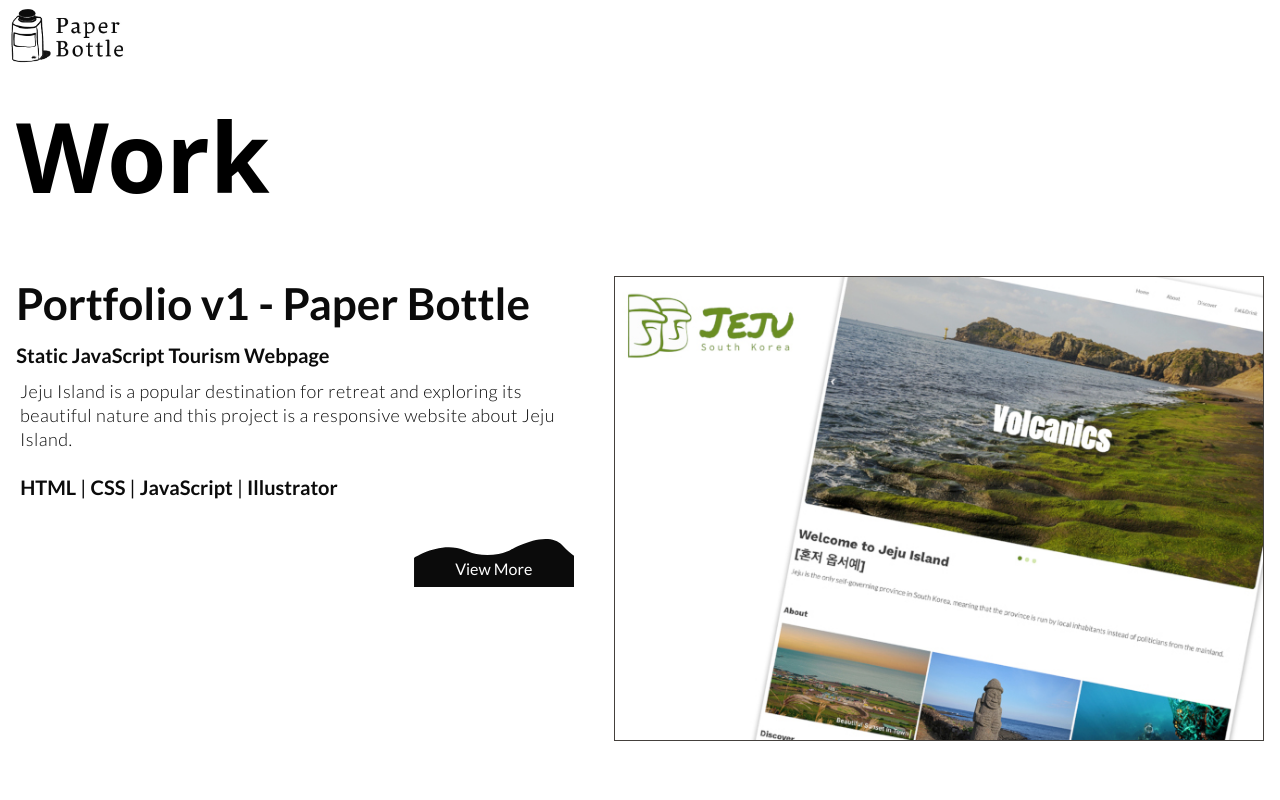
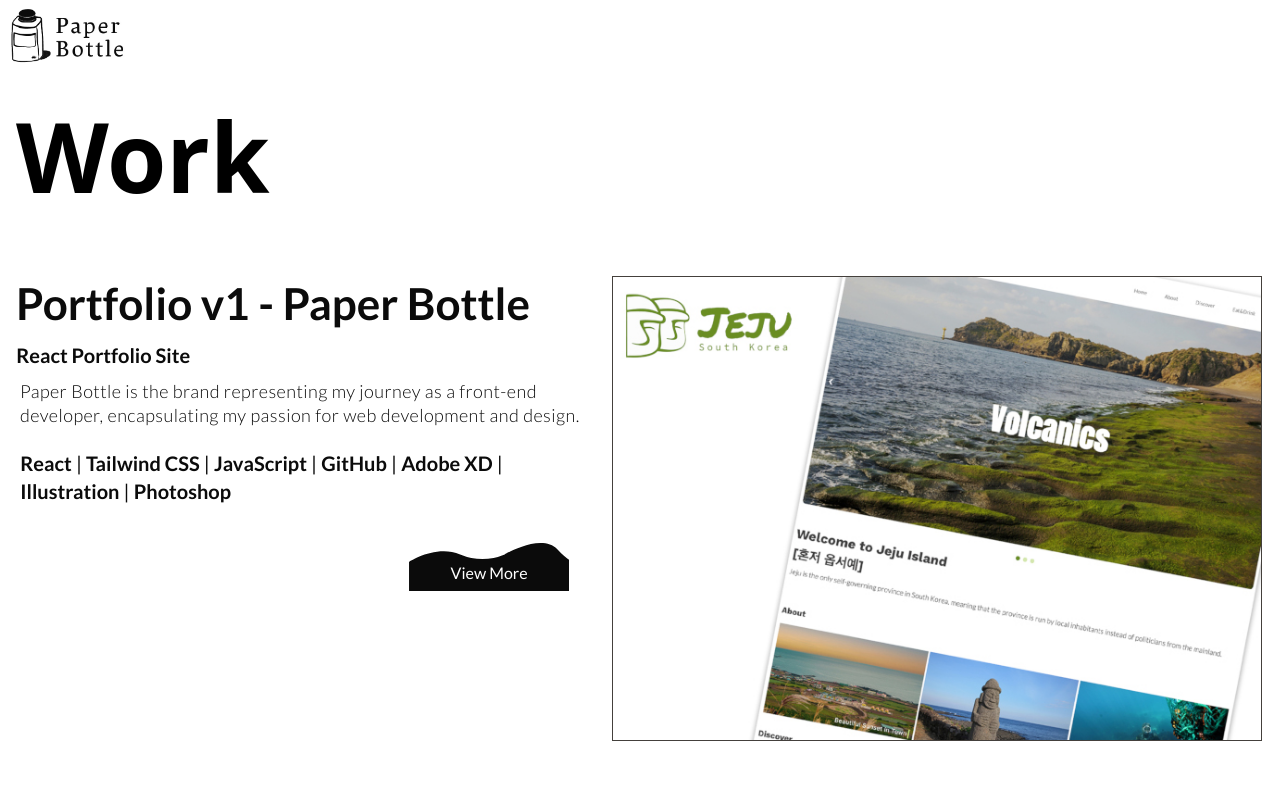
Before and after one commit to autumn-ahreum/portfolio-v1, a React (Vite) app: page /works in a window 1280 px wide. Shown: the top 800 px of the page. Built offline with nearby package versions, Linux system fonts and the light colour scheme; a web font is replaced by a local one; what tailwind-hamburgers would draw is missing.

Commit message:
add data for portfolio-w

```diff
--- a/src/workItemData.js
+++ b/src/workItemData.js
@@ -2,19 +2,19 @@ export const workItemsData =
 [
   {
     "title": "Portfolio v1 - Paper Bottle",
-    "sub_title": "Static JavaScript Tourism Webpage",
-    "slug": "jeju-island-tourism",
-    "brief_info": "Jeju Island is a popular destination for retreat and exploring its beautiful nature and this project is a responsive website about Jeju Island.",
-    "overview": "Jeju Island is a popular destination for retreat and exploring its beautiful nature. Jeju is located Southwest of the Korean Peninsula and is also well known as a beautiful volcanic island with triple Unesco World Heritage Sites. This website introduces the breathtaking beauty and history of Jeju Island. This was the first full responsive website project for the Front-end Web Development Program at BCIT.",
-    "techs": ["HTML", "CSS", "JavaScript", "Illustrator"],
+    "sub_title": "React Portfolio Site",
+    "slug": "paper-bottle",
+    "brief_info": "Paper Bottle is the brand representing my journey as a front-end developer, encapsulating my passion for web development and design.",
+    "overview": "Paper Bottle is more than just a portfolio; it's a reflection of my evolving skills and creativity in front-end development. Inspired by the idea of a beautifully packaged product that draws you in, Paper Bottle represents the same allure in digital form. This website introduces my journey, showcasing innovative web projects and carefully crafted designs that highlight my continuous growth and dedication to the digital world.",
+    "techs": ["React", "Tailwind CSS", "JavaScript", "GitHub", "Adobe XD", "Illustration", "Photoshop"],
     "thumb_images": ["thumb-jeju-1.jpg", "thumb-jeju-2.jpg"],
     "display_image": ["/display-jeju.jpg", "/display-jeju-medium.jpg", "/display-jeju-small.jpg"],
     "github_link": "https://github.com/autumn-ahreum/",
     "site_link": "https://www.ahreum.xyz/country-website/",
-    "project_duration": "2 weeks",
+    "project_duration": "4 weeks",
     "collaboration": "Solo",
     "roles": "Developer, UX/UI Designer",
-    "images_dir" : "/w-jeju",
+    "images_dir" : "/w-paperbottle",
     "sections": [
     {
       "title": "Plan",
```
